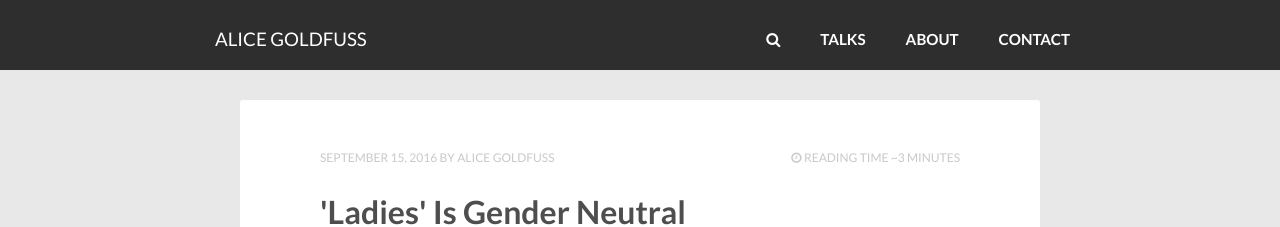
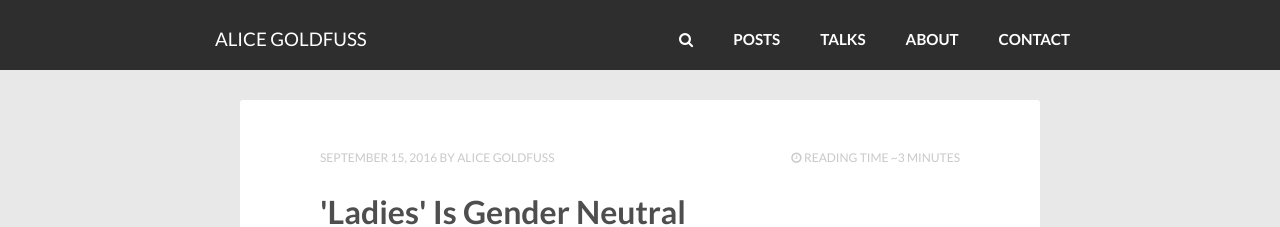
Before and after one commit to alicegoldfuss/blog, a Jekyll site: the page built from index.html, in a window 1280 px wide. Shown: the top 227 px of the page. Built offline with Jekyll 4.4.1, drawn with Linux system fonts in a browser that asks for light colours; nearby versions of some CDN libraries; the list of posts is cut into pages by our own code; comment, search, counter and statistics services are not loaded.

Commit message:
added posts link

```diff
--- a/_config.yml
+++ b/_config.yml
@@ -17,6 +17,8 @@ url: http://blog.alicegoldfuss.com
 #   To create sub categories. add a submenu item
 # See the example
 menu:
+  - title: 'Posts'
+    url: '/posts'
   - title: 'Talks'
     url: '/talks'
   - title: 'About'
```
